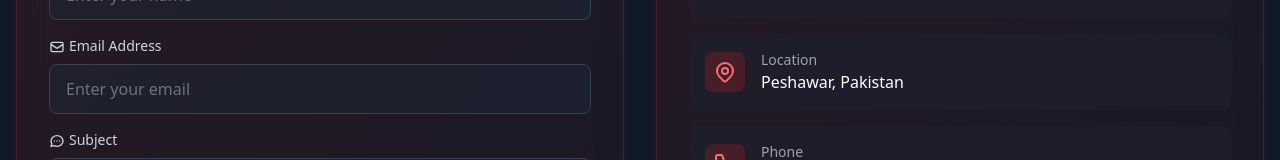
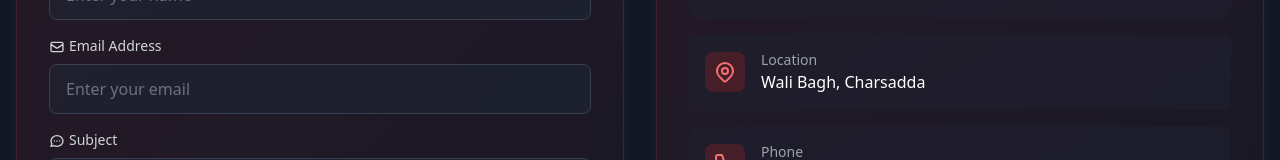
Before and after one commit to Shumail-Khan/Facts-R-Facts, a React (Create React App) app in the folder podcast-website/: page /contact in a window 1280 px wide. Shown: the part 472-632 px from the top of the page. Built offline with nearby package versions, Linux system fonts and the light colour scheme; no server answers.

Commit message:
Email Functionality Updated. Contact Information Changed.

```diff
--- a/podcast-website/src/pages/Contact.jsx
+++ b/podcast-website/src/pages/Contact.jsx
@@ -106,7 +106,7 @@ function Contact() {
     {
       icon: <LocationMarkerIcon className="w-6 h-6" />,
       title: "Location",
-      detail: "Peshawar, Pakistan",
+      detail: "Wali Bagh, Charsadda",
       link: null
     },
     {
```
Also changed, not shown: 1 other file (tests, documents, lock files or other folders).
